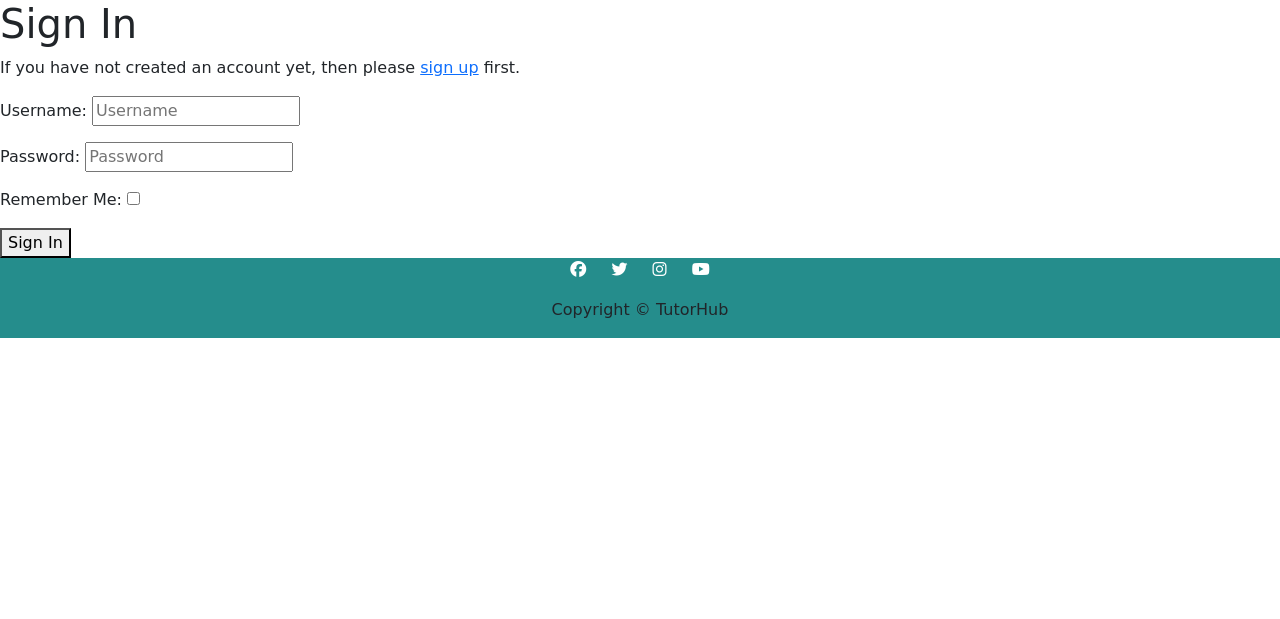
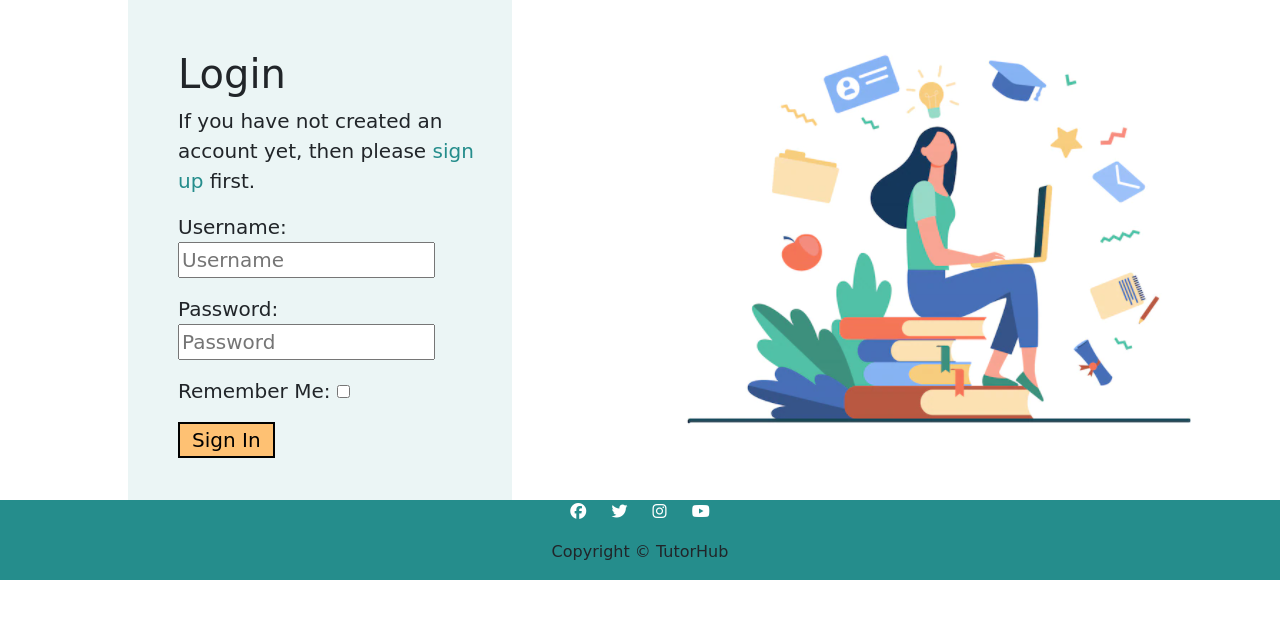
Before and after one commit to sophiebatten123/Tutoring-Hub, a Django app: page /accounts/login/ in a window 1280 px wide. Shown: the part 56-675 px from the top of the page. Run offline with Django 3.2, Linux system fonts and the light colour scheme; some libraries are stand-ins or nearby versions; some web fonts are replaced.

Commit message:
Styling has been added to the login page of the site

```diff
--- a/templates/account/login.html
+++ b/templates/account/login.html
@@ -7,10 +7,13 @@
 
 {% block content %}
 
-<h1>{% trans "Sign In" %}</h1>
+<div class="container-fluid">
+  <div class="row">
+    <div class="col-6 sign-up">
+      <h1>{% trans "Login" %}</h1>
 
       <p>{% blocktrans %}If you have not created an account yet, then please
-<a href="{{ signup_url }}">sign up</a> first.{% endblocktrans %}</p>
+        <a class="register-links" href="{{ signup_url }}">sign up</a> first.{% endblocktrans %}</p>
 
         <form class="login" method="POST" action="{% url 'account_login' %}">
           {% csrf_token %}
@@ -18,7 +21,13 @@
           {% if redirect_field_value %}
           <input type="hidden" name="{{ redirect_field_name }}" value="{{ redirect_field_value }}" />
           {% endif %}
-  <button class="primaryAction" type="submit">{% trans "Sign In" %}</button>
+          <button class="primaryAction register-buttons" type="submit">{% trans "Sign In" %}</button>
         </form>
+    </div>
+    <div class="col-6">
+      <img src="../../static/images/register.png" alt="image of cartoon working">
+    </div>
+  </div>
+</div>
 
 {% endblock %}
--- a/templates/account/signup.html
+++ b/templates/account/signup.html
@@ -8,7 +8,7 @@
 <div class="container-fluid">
   <div class="row">
     <div class="col-6 sign-up">
-      <h1>{% trans "Sign Up" %}</h1>
+      <h1>{% trans "Register" %}</h1>
 
       <p>{% blocktrans %}Already have an account? Then please <a class="register-links" href="{{ login_url }}">sign in</a>.{% endblocktrans %}</p>
 
```
Also changed, not shown: db.sqlite3. Lines whose indentation alone changed are shown as unchanged.
